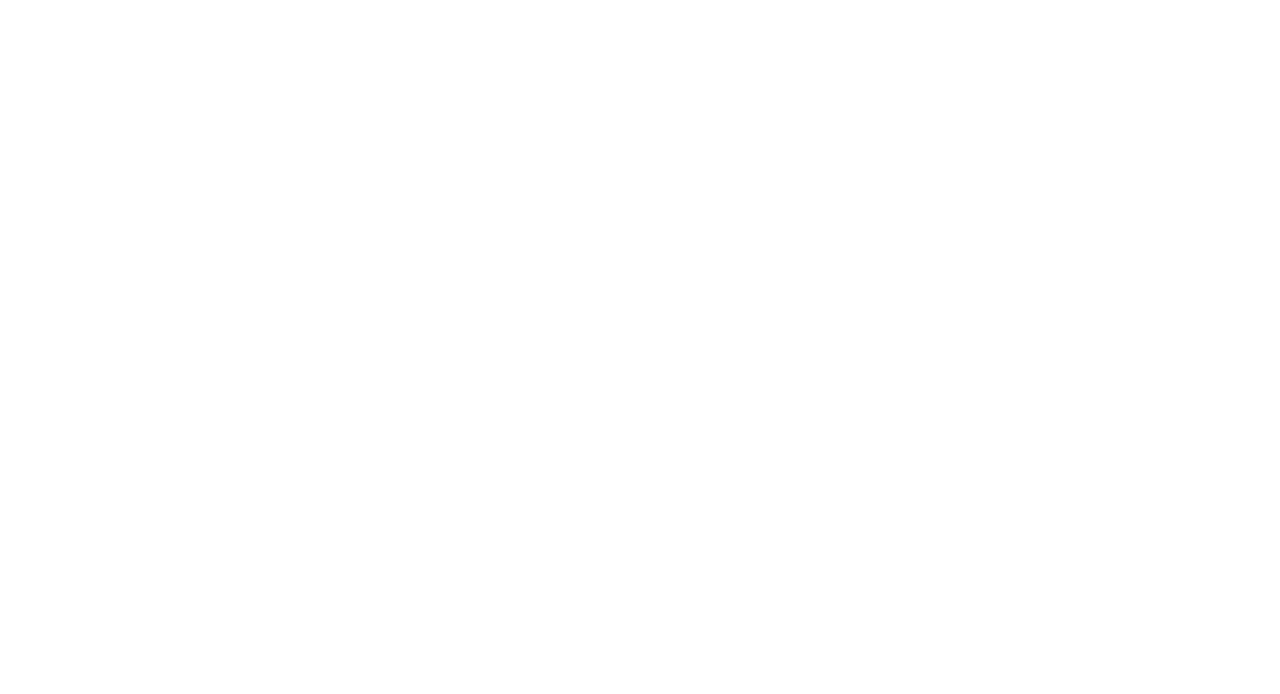
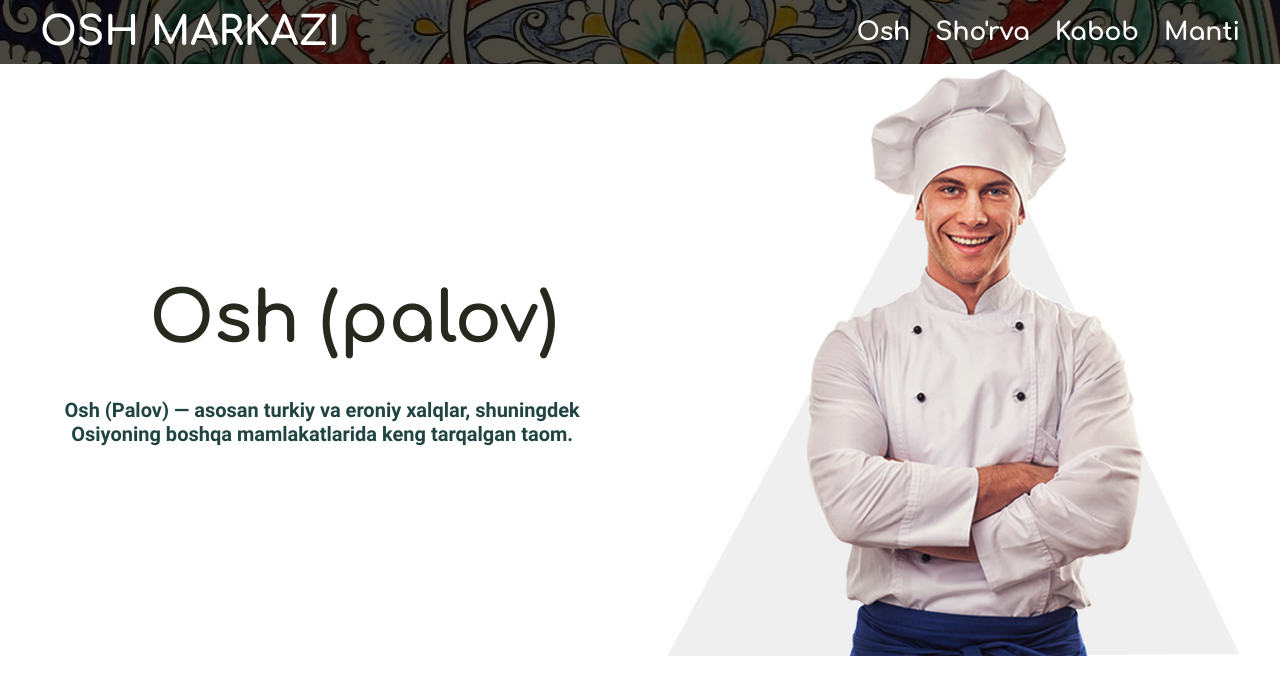
Before and after one commit to SardorYuldashev/Osh, a plain HTML site: page index.html in a window 1280 px wide. Drawn offline with Linux system fonts and the light colour scheme.

Commit message:
header, header-style, header-media qo'shildi

```diff
--- a/index.html
+++ b/index.html
@@ -4,10 +4,70 @@
     <meta charset="UTF-8">
     <meta http-equiv="X-UA-Compatible" content="IE=edge">
     <meta name="viewport" content="width=device-width, initial-scale=1.0">
-    <title>Osh</title>
+    <title>Osh markazi</title>
+    <link rel="stylesheet" href="https://pro.fontawesome.com/releases/v5.15.2/css/all.css" />
     <link rel="stylesheet" href="style/style.css">
 </head>
 <body>
+    <header class="header">
+        <div class="header__nav">
+            <div class="header__nav-bg">
+                <div class="container">
+                    <nav class="header__nav-content">
+                        <h1 class="header__nav-logo">
+                            Osh markazi
+                        </h1>
 
+                        <ul class="header__nav-list">
+                            <li class="header__nav-item">
+                                <a href="#!" class="header__nav-link">
+                                    Osh
+                                </a>
+                            </li>
+
+                            <li class="header__nav-item">
+                                <a href="#!" class="header__nav-link">
+                                    Sho'rva
+                                </a>
+                            </li>
+
+                            <li class="header__nav-item">
+                                <a href="#!" class="header__nav-link">
+                                    Kabob
+                                </a>
+                            </li>
+
+                            <li class="header__nav-item">
+                                <a href="#!" class="header__nav-link">
+                                    Manti
+                                </a>
+                            </li>
+                        </ul>
+
+                        <i class="fas fa-bars header__nav-icon"></i>
+
+                    </nav>
+                </div>
+            </div>
+        </div>
+
+        <div class="header__content">
+                <div class="container">
+                    <div class="header__content-content">
+                        <div class="header__content-info">
+                            <h2 class="header__content-title">
+                                Osh (palov)
+                            </h2>
+
+                            <p class="header__content-text">
+                                Osh (Palov) — asosan turkiy va eroniy xalqlar, shuningdek Osiyoning boshqa mamlakatlarida keng tarqalgan taom.
+                            </p>
+                        </div>
+
+                        <img src="img/oshpaz.png" class="header__content-img" alt="">
+                    </div>
+                </div>
+        </div>
+    </header>
 </body>
 </html>
--- a/style/style.css
+++ b/style/style.css
@@ -23,3 +23,152 @@
 /* settings end */
 /* ************************************ */
 /* header start */
+.header__nav {
+    background: url(../img/nav__bg.jpg);
+}
+
+.header__nav-bg {
+    background: rgba(0, 0, 0, 0.705);
+    padding: 10px 0;
+}
+
+.header__nav-content {
+    display: flex;
+    justify-content: space-between;
+    align-items: center;
+}
+
+.header__nav-logo {
+    font-family: var(--C700);
+    font-size: 40px;
+    color: #ffffff;
+    text-transform: uppercase;
+    cursor: default;
+}
+
+.header__nav-list {
+    display: flex;
+    justify-content: space-between;
+}
+
+.header__nav-item:not(:last-of-type) {
+    margin-right: 25px;
+}
+
+.header__nav-link {
+    font-family: var(--C700);
+    font-size: 25px;
+    color: white;
+    transition: .3s;
+}
+
+.header__nav-link:hover {
+color: red;
+}
+
+.header__nav-icon {
+    display: none;
+    font-size: 25px;
+    padding: 10px;
+    background: rgb(92, 204, 0);
+    border-radius: 5px;
+    color: white;
+    transition: .3s;
+    cursor: pointer;
+}
+
+.header__nav-icon:hover {
+    background: blue;
+}
+
+.header__content {
+    padding-top: 5px;
+}
+
+.header__content-content {
+    display: flex;
+    justify-content: center;
+    align-items: center;
+}
+
+.header__content-info {
+    text-align: center;
+}
+
+.header__content-title {
+    font-family: var(--C700);
+    font-size: 70px;
+    color: rgb(38, 41, 29);
+    padding-bottom: 40px;
+    cursor: default;
+}
+
+.header__content-text {
+    font-family: var(--RB700);
+    font-size: 20px;
+    color: rgb(32, 68, 66);
+    cursor: default;
+    max-width: 90%;
+}
+
+.header__content-img {
+    display: block;
+    width: 50%;
+}
+/* header end */
+/* ************************************ */
+
+
+
+
+
+
+
+
+/* ************************************ */
+/* media start */
+@media (max-width: 862px) {
+    .header__nav-list {
+        display: none;
+    }
+
+    .header__nav-icon {
+        display: block;
+    }
+
+    .header__content-title {
+        font-size: 40px;
+    }
+
+    .header__content-text {
+        font-size: 16px;
+    }
+}
+
+@media (max-width: 600px) {
+    .header__content-content {
+        flex-direction: column;
+        max-width: 80%;
+        margin: 0 auto;
+    }
+
+    .header__content-title {
+        padding: 25px 0 15px 0;
+        font-size: 25px;
+    }
+
+    .header__content-text {
+        font-size: 12px;
+        padding-bottom: 15px;
+    }
+}
+
+@media (max-width: 400px) {
+    .header__nav-logo {
+        font-size: 30px;
+    }
+
+    .header__nav-icon {
+        font-size: 15px;
+    }
+}
```
Also changed, not shown: img/chesnok.png (added), img/go'sht.png (added), img/guruch.png (added), img/item__bg.jpg (added), img/lagan.jpg (added), img/mayiz.png (added), img/nav__bg.jpg (added), img/noxot.png (added), img/oshpaz.png (added), img/piyoz.png (added), img/sabzi.png (added), img/yog'.png (added), img/zira.png (added).
